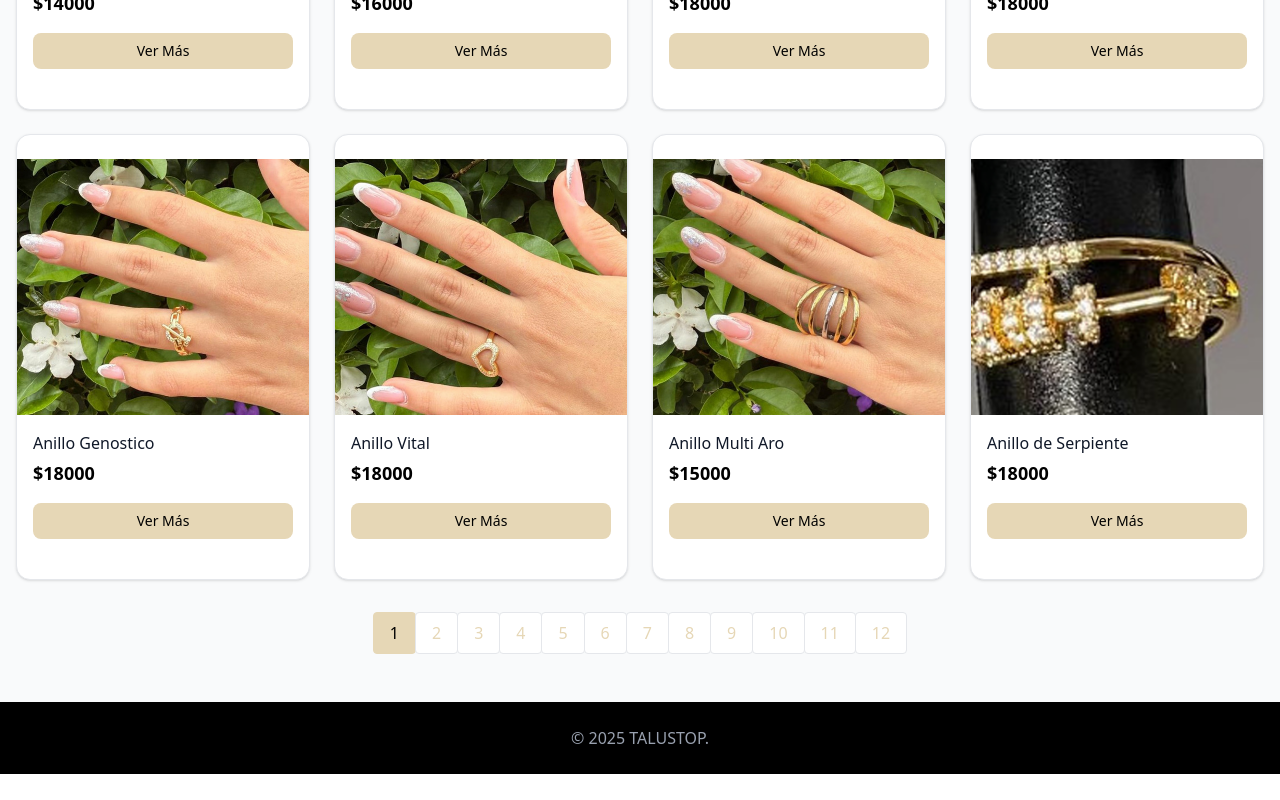
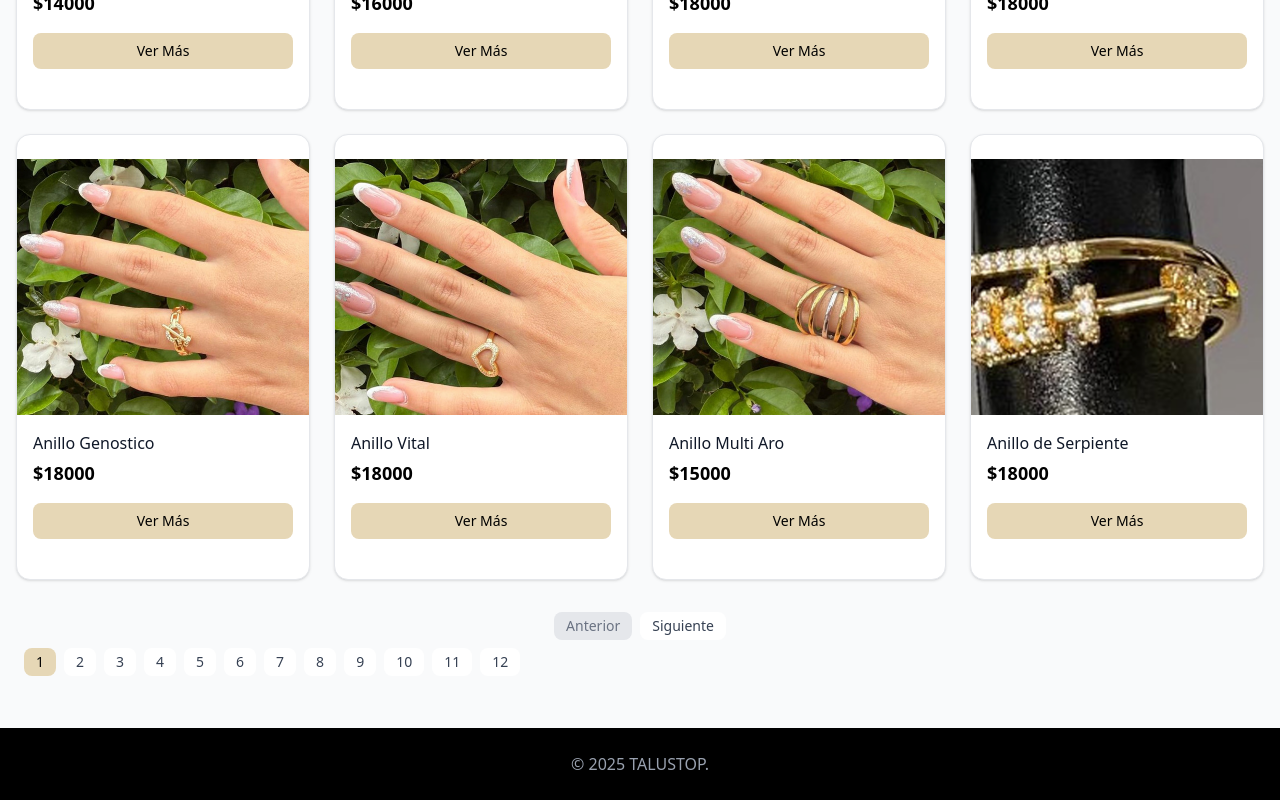
Before and after one commit to julianabetancurb/NextJs-JewelryApp, a Next.js app: page / in a window 1280 px wide. Shown: the part 709-1509 px from the top of the page. Before the commit the page ends 1483 px from the top, so only its background shows below. Built offline with nearby package versions, Linux system fonts and the light colour scheme.

Commit message:
errores corregidos

```diff
--- a/src/app/page.tsx
+++ b/src/app/page.tsx
@@ -1,47 +1,53 @@
-"use client"
-import { useState, useEffect } from "react"
-import Image from "next/image"
-import Link from "next/link"
-import { useSearchParams } from "next/navigation"
-import rawProducts from "@/data/products.json"
-import { Card, CardContent } from "@/components/ui/card"
-import { Button } from "@/components/ui/button"
+"use client";
+
+import { useState, useEffect } from "react";
+import Image from "next/image";
+import Link from "next/link";
+import { useSearchParams } from "next/navigation";
+import rawProducts from "@/data/products.json";
+import { Card, CardContent } from "@/components/ui/card";
+import { Button } from "@/components/ui/button";
 
 interface Product {
-  id: string
-  name: string
-  descripcion: string
-  price: number | null
-  image: string
-  categoria: string
+  id: string;
+  name: string;
+  descripcion: string;
+  price: number | null;
+  image: string;
+  categoria: string;
 }
 
-const products = rawProducts as Product[]
+const products = rawProducts as Product[];
 
 export default function HomePage() {
-  const searchParams = useSearchParams()
-  const categoriaParam = searchParams.get("categoria") || ""
+  const searchParams = useSearchParams();
+  const categoriaParam = searchParams.get("categoria") || "";
 
-  const [currentPage, setCurrentPage] = useState(1)
-  const itemsPerPage = 8
+  const [currentPage, setCurrentPage] = useState(1);
+  const itemsPerPage = 8;
 
+  // Filtrar por categoría si existe
   const filtered = categoriaParam
     ? products.filter((p) => p.categoria === categoriaParam)
-    : products
+    : products;
 
-  const totalPages = Math.ceil(filtered.length / itemsPerPage)
-  const startIndex = (currentPage - 1) * itemsPerPage
-  const currentProducts = filtered.slice(startIndex, startIndex + itemsPerPage)
+  const totalPages = Math.ceil(filtered.length / itemsPerPage);
+  const startIndex = (currentPage - 1) * itemsPerPage;
+  const currentProducts = filtered.slice(startIndex, startIndex + itemsPerPage);
 
+  // Si cambia la categoría, volvemos a la página 1
   useEffect(() => {
-    setCurrentPage(1)
-  }, [categoriaParam])
+    setCurrentPage(1);
+  }, [categoriaParam]);
 
   return (
     <main className="py-12 bg-gray-50">
       <div className="container mx-auto px-4">
+        {/* Título y subtítulo */}
         <div className="text-center mb-8">
-          <h1 className="text-4xl font-light text-gray-900 mb-2">Nuestra Colección</h1>
+          <h1 className="text-4xl font-light text-gray-900 mb-2">
+            Nuestra Colección
+          </h1>
           <p className="text-gray-700 text-lg">
             {categoriaParam
               ? `Mostrando categoría: ${categoriaParam}`
@@ -49,6 +55,7 @@ export default function HomePage() {
           </p>
         </div>
 
+        {/* Grid de productos */}
         <div className="grid grid-cols-1 sm:grid-cols-2 lg:grid-cols-3 xl:grid-cols-4 gap-6">
           {currentProducts.map((item) => (
             <Card
@@ -65,11 +72,9 @@ export default function HomePage() {
                 />
                 <div className="p-4">
                   <h3 className="text-gray-900 font-medium mb-1">{item.name}</h3>
-
                   <span className="text-black font-bold text-lg">
                     {item.price !== null ? `$${item.price}` : "—"}
                   </span>
-
                   <Link href={`/producto/${item.id}`}>
                     <Button className="mt-4 w-full bg-[#E6D7B6] text-black font-medium hover:bg-[#cebfa6] transition-colors">
                       Ver Más
@@ -81,25 +86,68 @@ export default function HomePage() {
           ))}
         </div>
 
-        <nav aria-label="Paginación" className="flex justify-center mt-8">
-          <ul className="inline-flex -space-x-px">
+        {/* ------------------------------------------------ */}
+        {/* Paginación: ahora mostramos TODOS los números de página */}
+        {/* ------------------------------------------------ */}
+        <nav aria-label="Paginación" className="mt-8">
+          <div className="flex items-center justify-center space-x-2 mb-2">
+            {/* Botón “Anterior” */}
+            <button
+              onClick={() => setCurrentPage((prev) => Math.max(prev - 1, 1))}
+              disabled={currentPage === 1}
+              className={`
+                px-3 py-1 rounded-md text-sm font-medium
+                ${
+                  currentPage === 1
+                    ? "bg-gray-200 text-gray-500 cursor-not-allowed"
+                    : "bg-white text-gray-700 hover:bg-gray-100"
+                }
+              `}
+            >
+              Anterior
+            </button>
+
+            {/* Botón “Siguiente” */}
+            <button
+              onClick={() => setCurrentPage((prev) => Math.min(prev + 1, totalPages))}
+              disabled={currentPage === totalPages}
+              className={`
+                px-3 py-1 rounded-md text-sm font-medium
+                ${
+                  currentPage === totalPages
+                    ? "bg-gray-200 text-gray-500 cursor-not-allowed"
+                    : "bg-white text-gray-700 hover:bg-gray-100"
+                }
+              `}
+            >
+              Siguiente
+            </button>
+          </div>
+
+          {/* Contenedor con overflow horizontal para números de página */}
+          <div className="overflow-x-auto">
+            <ul className="inline-flex space-x-2 pb-1 px-2">
               {Array.from({ length: totalPages }, (_, i) => i + 1).map((page) => (
                 <li key={page}>
                   <button
                     onClick={() => setCurrentPage(page)}
-                  className={`px-4 py-2 border ${
+                    className={`
+                      px-3 py-1 rounded-md text-sm font-medium
+                      ${
                         page === currentPage
-                      ? "bg-[#E6D7B6] text-black border-[#E6D7B6]"
-                      : "bg-white text-[#E6D7B6] border-gray-200 hover:bg-gray-100"
-                  } first:rounded-l last:rounded-r`}
+                          ? "bg-[#E6D7B6] text-black"
+                          : "bg-white text-gray-700 hover:bg-gray-100"
+                      }
+                    `}
                   >
                     {page}
                   </button>
                 </li>
               ))}
             </ul>
+          </div>
         </nav>
       </div>
     </main>
-  )
+  );
 }
--- a/src/app/producto/[id]/page.tsx
+++ b/src/app/producto/[id]/page.tsx
@@ -1,9 +1,7 @@
 // src/app/producto/[id]/page.tsx
-"use client";
 
-import { useParams } from "next/navigation";
 import Image from "next/image";
-import { useEffect, useState } from "react";
+import { notFound } from "next/navigation";
 import rawProducts from "@/data/products.json";
 import { Card, CardContent } from "@/components/ui/card";
 import { Button } from "@/components/ui/button";
@@ -17,44 +15,28 @@ interface Product {
   categoria: string;
 }
 
-export default function ProductDetailPage() {
-  // Recoge el parámetro dinámico “id” de la URL
-  const params = useParams();
-  const id = params?.id as string;
+interface Props {
+  params: { id: string };
+}
 
-  // Hacemos un estado local para el producto
-  const [product, setProduct] = useState<Product | null>(null);
+export default async function ProductDetailPage({ params }: Props) {
+  const { id } = params;
 
-  useEffect(() => {
-    // Convertimos el JSON a un array tipado
-    const products = rawProducts as Product[];
-    // Buscamos el producto cuyo id coincida
-    const found = products.find((p) => p.id === id);
-    if (found) {
-      setProduct(found);
-    } else {
-      setProduct(null);
-    }
-  }, [id]);
+  // Al ser servidor, podemos acceder al JSON directamente y filtrar:
+  const products = rawProducts as Product[];
+  const product = products.find((p) => p.id === id);
 
-  // Si todavía no hemos cargado (o no existe), podemos mostrar null o mensaje
   if (!product) {
-    return (
-      <main className="py-12 bg-gray-50">
-        <div className="container mx-auto px-4 text-center">
-          <p className="text-gray-700">Producto no encontrado.</p>
-        </div>
-      </main>
-    );
+    // Si el ID no existe, mostramos 404
+    return notFound();
   }
 
   return (
     <main className="py-12 bg-gray-50">
       <div className="container mx-auto px-4">
-        {/* Botón “Volver” — simplemente un enlace a la página principal */}
+        {/* Botón “Volver” (servidor no necesita onClick, un simple <a> dentro de Button funciona) */}
 
 
-        {/* Tarjeta con detalle de producto */}
         <Card className="bg-white border border-gray-200 shadow-md">
           <CardContent className="flex flex-col md:flex-row">
             {/* Imagen grande */}
@@ -70,9 +52,15 @@ export default function ProductDetailPage() {
 
             {/* Información textual */}
             <div className="md:w-1/2 p-6">
-              <h1 className="text-3xl font-semibold text-gray-900 mb-4">
+              <h1 className="text-3xl font-semibold text-gray-900 mb-2">
                 {product.name}
               </h1>
+
+              {/* Mostramos categoría */}
+              <p className="text-gray-500 mb-4 capitalize">
+                Categoría: {product.categoria}
+              </p>
+
               <p className="text-gray-700 text-lg mb-6">
                 {product.descripcion}
               </p>
@@ -82,7 +70,7 @@ export default function ProductDetailPage() {
 
               {/* Botón de Cotizar por WhatsApp */}
               <a
-                href="https://api.whatsapp.com/send?phone=573332904492&text=Conectate%20TalusTops%20%C2%BFEn%20que%20podemos%20acesorarte%3F%F0%9F%92%AC%F0%9F%AB%82"
+                href="https://api.whatsapp.com/send?phone=573332904492&text=Conectate%20TalusTops%20%C2%BFEn%20que%20podemos%20asesorarte%3F%F0%9F%92%AC%F0%9F%AB%82"
                 target="_blank"
                 rel="noopener noreferrer"
                 className="w-full inline-block bg-[#E6D7B6] text-black font-medium text-center py-3 rounded hover:bg-[#cebfa6] transition-colors"
```
Also changed, not shown: src/app/layout.tsx (+73 -28 lines). Lines whose indentation alone changed are shown as unchanged.
